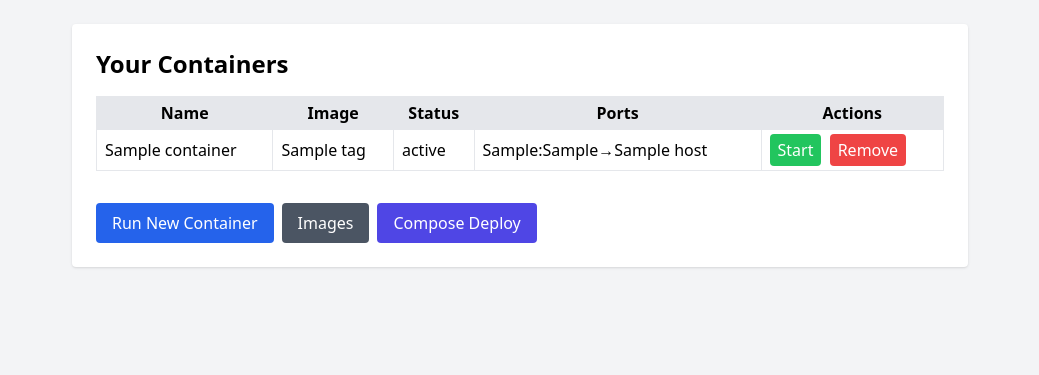
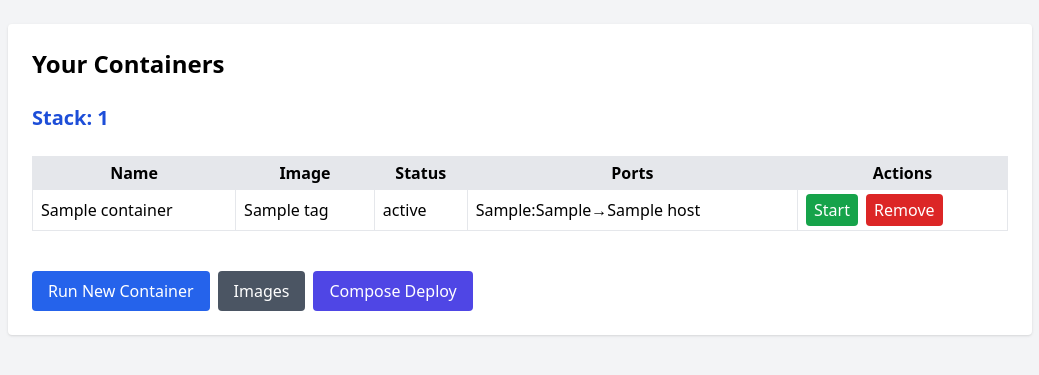
Before and after one commit to endlessnights/Dokyard, a FastAPI app: template app/templates/containers.html in a window 1280 px wide. Shown: the top 375 px of the page, without its empty margins (120-1159 px from the left). Run offline with FastAPI, Linux system fonts and the light colour scheme; the template is opened without the code that fills it: most values are stand-ins (such as "Sample title", 1, 10 or a date in 2020); parts of the project's set-up code (start-up, migrations or seed data) failed here and were passed over; some libraries are stand-ins or nearby versions.

Commit message:
Add stack separation

```diff
--- a/app/templates/containers.html
+++ b/app/templates/containers.html
@@ -6,7 +6,7 @@
   <script src="https://cdn.tailwindcss.com"></script>
 </head>
 <body class="bg-gray-100 p-6">
-  <div class="max-w-4xl mx-auto bg-white p-6 shadow rounded space-y-4">
+  <div class="max-w-5xl mx-auto bg-white p-6 shadow rounded space-y-6">
     <h1 class="text-2xl font-bold">Your Containers</h1>
 
     {% if error %}
@@ -15,7 +15,22 @@
       </div>
     {% endif %}
 
-    <table class="w-full table-auto border-collapse">
+    {% set grouped = {} %}
+    {% for c in containers %}
+      {% set stack = c.labels.get('stack_id') %}
+      {% if stack %}
+        {% set _ = grouped.setdefault(stack, []).append(c) %}
+      {% else %}
+        {% set _ = grouped.setdefault('', []).append(c) %}
+      {% endif %}
+    {% endfor %}
+
+    {% for stack_id, group in grouped.items() %}
+      {% if stack_id %}
+        <h2 class="text-xl font-semibold text-blue-700">Stack: {{ stack_id }}</h2>
+      {% endif %}
+
+      <table class="w-full table-auto border-collapse mb-6">
         <thead>
           <tr class="bg-gray-200">
             <th class="border px-2 py-1">Name</th>
@@ -26,7 +41,7 @@
           </tr>
         </thead>
         <tbody>
-      {% for c in containers %}
+        {% for c in group %}
           <tr>
             <td class="border px-2 py-1">{{ c.name }}</td>
             <td class="border px-2 py-1">{{ c.image.tags | join(", ") }}</td>
@@ -39,28 +54,27 @@
               {% endfor %}
             </td>
             <td class="border px-2 py-1 space-x-1">
-
               {% if c.status != "running" %}
-            <form class="inline" action="/ui/{{ c.id }}/start" method="post" onsubmit="return confirm('Start {{ c.name }}?')">
-              <button class="px-2 py-1 bg-green-500 text-white rounded">Start</button>
+                <form class="inline" action="/ui/{{ c.id }}/start" method="post"
+                      onsubmit="return confirm('Start container {{ c.name }}?')">
+                  <button class="px-2 py-1 bg-green-600 text-white rounded">Start</button>
                 </form>
               {% else %}
-            <form class="inline" action="/ui/{{ c.id }}/stop" method="post" onsubmit="return confirm('Stop {{ c.name }}?')">
+                <form class="inline" action="/ui/{{ c.id }}/stop" method="post"
+                      onsubmit="return confirm('Stop container {{ c.name }}?')">
                   <button class="px-2 py-1 bg-yellow-500 text-white rounded">Stop</button>
                 </form>
               {% endif %}
-
-            <form class="inline" action="/ui/{{ c.id }}/remove" method="post" onsubmit="return confirm('Remove {{ c.name }}?')">
-              <button class="px-2 py-1 bg-red-500 text-white rounded">Remove</button>
+              <form class="inline" action="/ui/{{ c.id }}/remove" method="post"
+                    onsubmit="return confirm('Remove container {{ c.name }}?')">
+                <button class="px-2 py-1 bg-red-600 text-white rounded">Remove</button>
               </form>
-
             </td>
           </tr>
-      {% else %}
-        <tr><td colspan="5" class="text-center py-4">No containers found.</td></tr>
         {% endfor %}
         </tbody>
       </table>
+    {% endfor %}
 
     <div class="flex space-x-2 pt-4">
       <a href="/ui/run" class="px-4 py-2 bg-blue-600 text-white rounded hover:bg-blue-700">Run New Container</a>
```
Also changed, not shown: app/routers/ui.py (+16 -15 lines), routers/docker.py (+23 -5 lines). Lines whose indentation alone changed are shown as unchanged.
